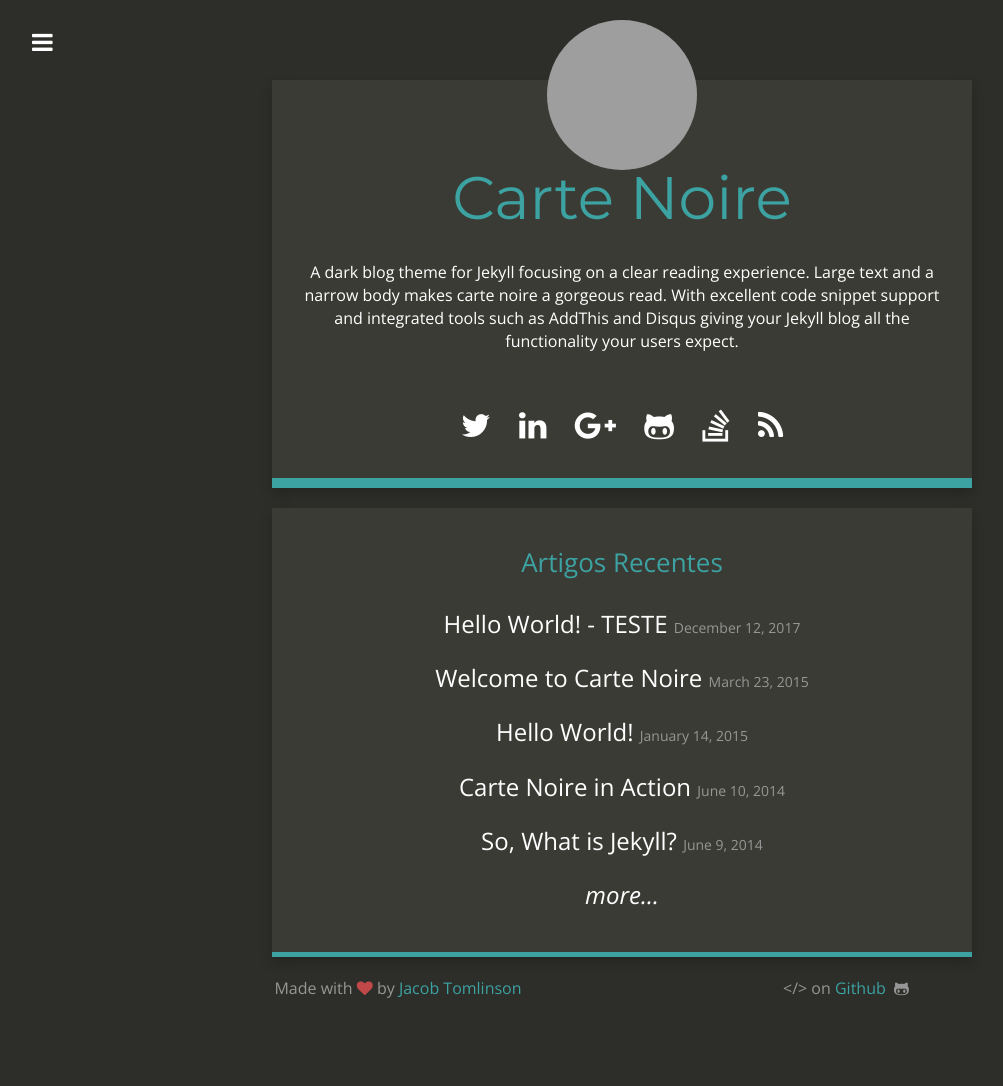
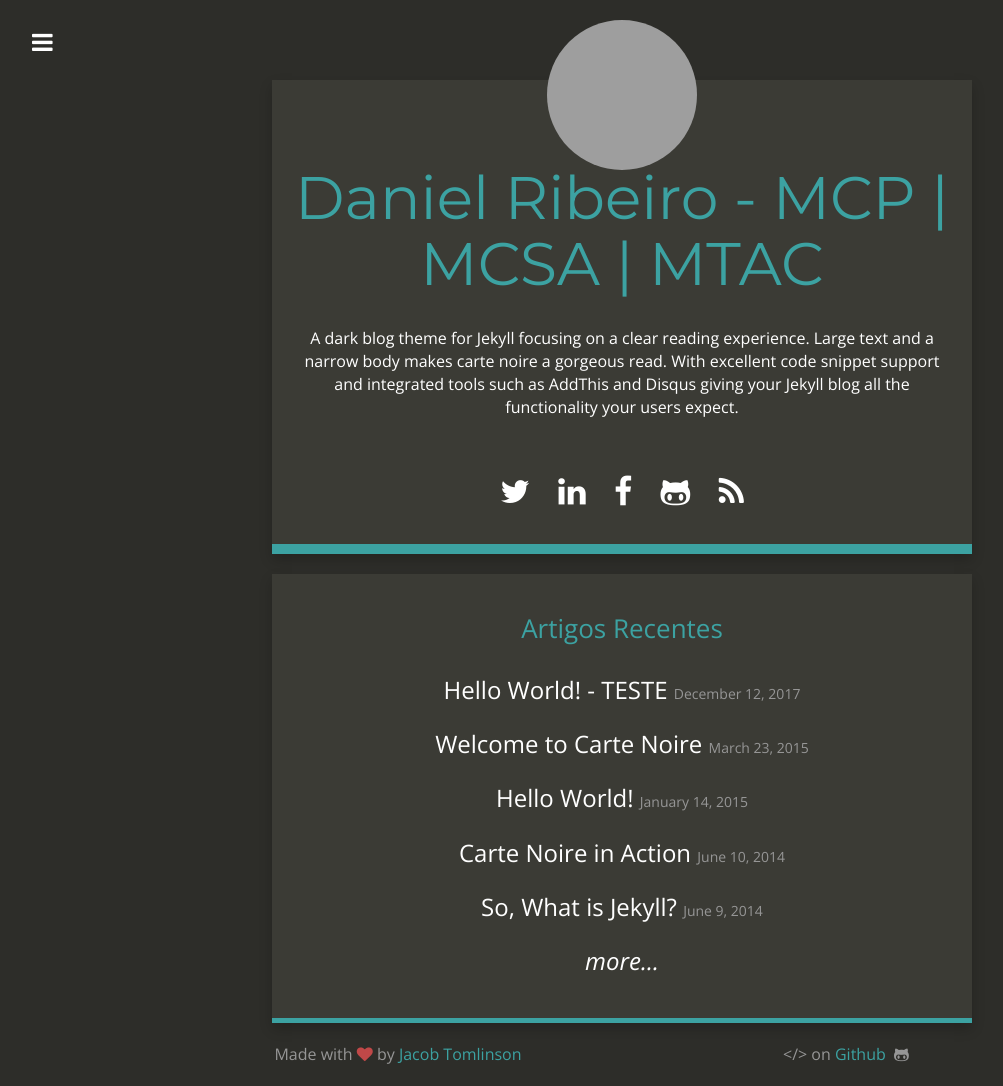
Before and after one commit to daribei/xdanielribeiro.github.io, a Jekyll site: the page built from index.html, in a window 1280 px wide. Shown: the whole page, without its empty margins (18-1021 px from the left). Built offline with Jekyll 4.4.1, drawn with Linux system fonts in a browser that asks for light colours; nearby versions of some CDN libraries; before the commit the page ends 1020 px from its top, so only the background shows below that; some of the changed lines change nothing that is shown; grey boxes are pictures that could not be loaded.

Commit message:
Alteracoes na home page

```diff
--- a/_config.yml
+++ b/_config.yml
@@ -1,6 +1,6 @@
 # Site settings
-title: "Carte Noire"
-email: jacob@jacobtomlinson.co.uk
+title: "Daniel Ribeiro - MCP | MCSA | MTAC"
+email: danielribeiro95@outlook.com.br
 description: "A dark blog theme for Jekyll."
 baseurl: ""
 url: "http://carte-noire.jacobtomlinson.co.uk/"
@@ -13,15 +13,15 @@
 post_limit: 5
 
 # Social usernames/URLs
-twitter_username: _jacobtomlinson
-github_username:  jacobtomlinson
+twitter_username: xdanielribeiro
+github_username:  xdanielribeiro
 instagram_username:
 reddit_username:
-linkedin_link: http://carte-noire.jacobtomlinson.co.uk/
-google_plus_link: http://carte-noire.jacobtomlinson.co.uk/
-stackoverflow_link: http://carte-noire.jacobtomlinson.co.uk/
-xing_link:
-facebook_link:
+linkedin_link: https://www.linkedin.com/in/xdanielribeiro/
+#google_plus_link: http://carte-noire.jacobtomlinson.co.uk/
+#stackoverflow_link: http://carte-noire.jacobtomlinson.co.uk/
+#xing_link:
+facebook_link: https://www.facebook.com/xDanielRibeiro
 
 # Footer
 footer_left: "Made with <i class=\"fa fa-heart\"></i> by <a href=\"https://twitter.com/_JacobTomlinson\">Jacob Tomlinson</a>"
```
